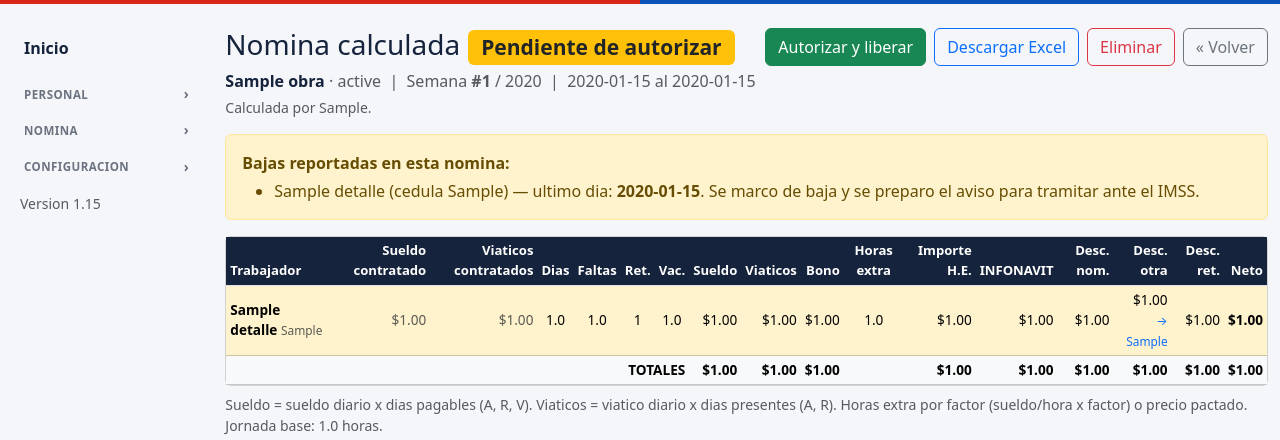
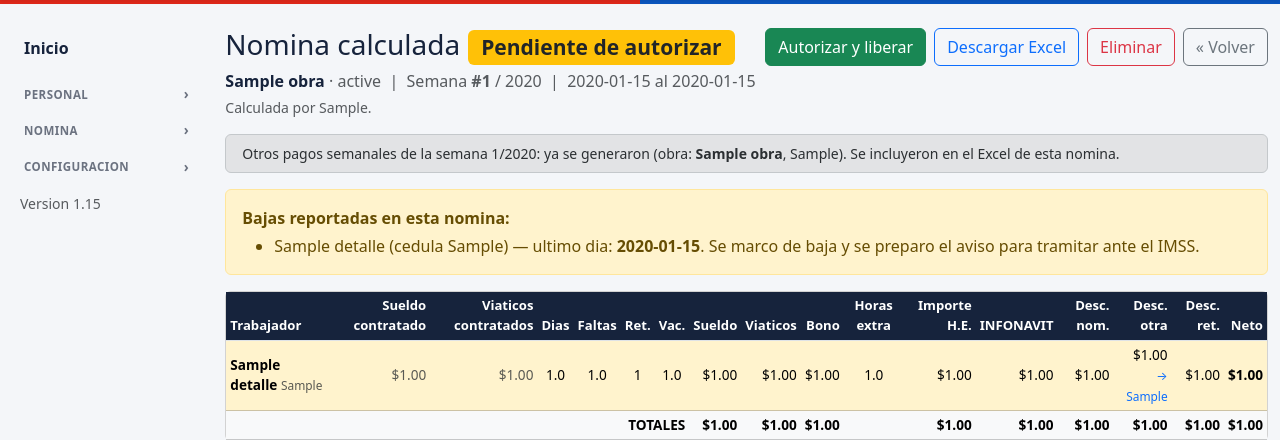
Before and after one commit to Poltech2024/poltech, a Flask app: page /nomina/1 in a window 1280 px wide. Shown: the part 64-504 px from the top of the page. Run offline with Flask 3, Linux system fonts and the light colour scheme; the visitor is signed in with stand-in values (Sample User, id 1); data comes from the database, SQL or seed files in the repository; tables that the repository leaves empty hold one stand-in row (values such as "Sample post").

Commit message:
Agrega Otros pagos semanales (solo Administrador): roster de pagos que no son nomina de trabajadores (sin puesto, obra, asistencia ni contrato), con clave propia B001... independiente de la cedula del checador. Se generan como hoja aparte dentro del Excel de una nomina calculada, una sola vez por semana (en una sola obra) para que el contador los pague junto con la nomina real. La hoja solo aparece si quien descarga el Excel es Administrador, aunque el lote ya exista, para que superintendente/residente nunca la vean.

```diff
--- a/app.py
+++ b/app.py
@@ -111,6 +111,18 @@ def siguiente_cedula(db):
     else:
         num += 1
     return f"{letra}{num:03d}"
+
+def siguiente_clave_otro_pago(db):
+    """Clave B001, B002... para el roster de Otros pagos semanales.
+    Es una serie propia, independiente de la cedula del checador (empleados.cedula):
+    no se usa para asistencia ni calculo de nomina, solo para identificar el registro."""
+    row = db.execute(
+        "SELECT clave FROM otros_pagos WHERE clave IS NOT NULL AND clave<>'' "
+        "ORDER BY clave DESC LIMIT 1").fetchone()
+    if not row or not row["clave"]:
+        return "B001"
+    num = int(row["clave"][1:])
+    return f"B{num + 1:03d}"
 
 
 def resolver_puesto(db, obra_nom):
@@ -334,6 +346,28 @@ CREATE TABLE IF NOT EXISTS clasificaciones (
     id INTEGER PRIMARY KEY AUTOINCREMENT,
     nombre TEXT UNIQUE NOT NULL
 );
+CREATE TABLE IF NOT EXISTS otros_pagos (
+    id INTEGER PRIMARY KEY AUTOINCREMENT,
+    clave TEXT UNIQUE,
+    nombre TEXT NOT NULL,
+    banco TEXT,
+    tipo_cuenta TEXT,
+    numero_cuenta TEXT,
+    monto_semanal REAL NOT NULL DEFAULT 0,
+    activo INTEGER NOT NULL DEFAULT 1,
+    creado_en TEXT
+);
+CREATE TABLE IF NOT EXISTS otros_pagos_lotes (
+    id INTEGER PRIMARY KEY AUTOINCREMENT,
+    anio INTEGER NOT NULL,
+    semana_num INTEGER NOT NULL,
+    nomina_id INTEGER,
+    obra_id INTEGER,
+    generado_por TEXT,
+    generado_en TEXT,
+    detalle_json TEXT,
+    UNIQUE(anio, semana_num)
+);
 CREATE TABLE IF NOT EXISTS bitacora (
     id INTEGER PRIMARY KEY AUTOINCREMENT,
     fecha TEXT,
@@ -3163,9 +3197,15 @@ def nomina_resultado(nomina_id):
     pct_despacho = _num(get_param(db, "porcentaje_despacho", "0"))
     despacho = round(caja["neto"] * pct_despacho / 100.0, 2)
     total_a_pagar = round(caja["neto"] + despacho, 2)
+    lote_otros_pagos = None
+    if role_rank(session.get("role", "")) >= ADMIN_RANK:
+        lote_otros_pagos = db.execute(
+            "SELECT l.*, o.nombre AS obra FROM otros_pagos_lotes l LEFT JOIN obras o ON o.id=l.obra_id "
+            "WHERE l.anio=? AND l.semana_num=?", (n["anio"], n["semana_num"])).fetchone()
     return render_template("nomina_resultado.html", n=n, det=det, tot=tot,
                            bajas=bajas, por_clasif=por_clasif, caja=caja, caja_rows=caja_rows,
-                           pct_despacho=pct_despacho, despacho=despacho, total_a_pagar=total_a_pagar)
+                           pct_despacho=pct_despacho, despacho=despacho, total_a_pagar=total_a_pagar,
+                           lote_otros_pagos=lote_otros_pagos)
 
 
 @app.route("/nomina/<int:nomina_id>/eliminar", methods=["POST"])
@@ -3370,10 +3410,127 @@ def nomina_excel(nomina_id):
         cj.column_dimensions[L2].width = 16
     cj.column_dimensions["G"].width = 22
 
+    # ---- Hoja "Otros pagos semanales" (solo si quien descarga es Administrador
+    # Y ya se genero el lote de esta semana para ESTA nomina; nunca visible para
+    # superintendente/residente aunque el lote exista). ----
+    if role_rank(session.get("role", "")) >= ADMIN_RANK:
+        lote = db.execute(
+            "SELECT * FROM otros_pagos_lotes WHERE nomina_id=?", (nomina_id,)).fetchone()
+        if lote:
+            items = json.loads(lote["detalle_json"] or "[]")
+            op = wb.create_sheet("Otros pagos semanales")
+            op.append(["CLAVE", "NOMBRE", "BANCO", "TIPO CUENTA", "No. CUENTA", "MONTO"])
+            for c in op[1]:
+                c.font = Font(name="Arial", bold=True, color="FFFFFF")
+                c.fill = PatternFill("solid", fgColor=NAVY)
+            tot_op = 0.0
+            for it in items:
+                op.append([it.get("clave", ""), it.get("nombre", ""), it.get("banco", ""),
+                          it.get("tipo_cuenta", ""), it.get("numero_cuenta", ""),
+                          _num(it.get("monto"))])
+                tot_op += _num(it.get("monto"))
+            op.append(["", "", "", "", "TOTAL", round(tot_op, 2)])
+            for row in range(2, op.max_row + 1):
+                op.cell(row, 6).number_format = '#,##0.00'
+                op.cell(row, 5).number_format = "@"
+            op.column_dimensions["B"].width = 26
+            for L3 in ("A", "C", "D", "E", "F"):
+                op.column_dimensions[L3].width = 16
+
     buf = io.BytesIO(); wb.save(buf); buf.seek(0)
     nombre = f"Nomina_{re.sub(r'[^A-Za-z0-9]+','_',n['obra']).strip('_')}_{n['fecha_inicio']}.xlsx"
     return send_file(buf, as_attachment=True, download_name=nombre,
                      mimetype="application/vnd.openxmlformats-officedocument.spreadsheetml.sheet")
+
+
+# ---------------------------------------------------------------------------
+# Otros pagos semanales (solo Administrador) - pagos que no son nomina de
+# trabajadores (no llevan puesto, obra, asistencia ni contrato). Se generan
+# como una hoja aparte dentro del Excel de una nomina calculada, una sola vez
+# por semana, para que el contador los pueda pagar junto con la nomina real
+# sin que se mezclen con los datos de los trabajadores.
+# ---------------------------------------------------------------------------
+@app.route("/otros-pagos", methods=["GET", "POST"])
+@min_rank(ADMIN_RANK)
+def otros_pagos():
+    db = get_db()
+    if request.method == "POST":
+        nombre = request.form.get("nombre", "").strip()
+        if not nombre:
+            flash("Escribe el nombre.", "warning")
+        else:
+            db.execute(
+                "INSERT INTO otros_pagos(clave, nombre, banco, tipo_cuenta, numero_cuenta, "
+                "monto_semanal, creado_en) VALUES(?,?,?,?,?,?,?)",
+                (siguiente_clave_otro_pago(db), titulo(nombre),
+                 request.form.get("banco", "").strip(),
+                 request.form.get("tipo_cuenta", "").strip(),
+                 solo_digitos(request.form.get("numero_cuenta", "")),
+                 float(request.form.get("monto_semanal") or 0),
+                 date.today().isoformat()))
+            db.commit()
+            flash("Agregado.", "success")
+        return redirect(url_for("otros_pagos"))
+    roster = db.execute("SELECT * FROM otros_pagos ORDER BY activo DESC, clave").fetchall()
+    lotes = [dict(r, num=len(json.loads(r["detalle_json"] or "[]"))) for r in db.execute(
+        "SELECT l.*, o.nombre AS obra FROM otros_pagos_lotes l "
+        "LEFT JOIN obras o ON o.id=l.obra_id ORDER BY l.anio DESC, l.semana_num DESC").fetchall()]
+    return render_template("otros_pagos.html", roster=roster, lotes=lotes,
+                           bancos=BANCOS, tipos=TIPOS_CUENTA)
+
+
+@app.route("/otro-pago/<int:otro_id>/desactivar", methods=["POST"])
+@min_rank(ADMIN_RANK)
+def otro_pago_desactivar(otro_id):
+    db = get_db()
+    db.execute("UPDATE otros_pagos SET activo=0 WHERE id=?", (otro_id,))
+    db.commit()
+    flash("Desactivado. Ya no se incluira en los proximos lotes.", "success")
+    return redirect(url_for("otros_pagos"))
+
+
+@app.route("/otro-pago/<int:otro_id>/reactivar", methods=["POST"])
+@min_rank(ADMIN_RANK)
+def otro_pago_reactivar(otro_id):
+    db = get_db()
+    db.execute("UPDATE otros_pagos SET activo=1 WHERE id=?", (otro_id,))
+    db.commit()
+    flash("Reactivado.", "success")
+    return redirect(url_for("otros_pagos"))
+
+
+@app.route("/nomina/<int:nomina_id>/otros-pagos/generar", methods=["POST"])
+@min_rank(ADMIN_RANK)
+def otros_pagos_generar(nomina_id):
+    db = get_db()
+    n = db.execute("SELECT * FROM nominas WHERE id=?", (nomina_id,)).fetchone()
+    if not n:
+        abort(404)
+    ya = db.execute(
+        "SELECT * FROM otros_pagos_lotes WHERE anio=? AND semana_num=?",
+        (n["anio"], n["semana_num"])).fetchone()
+    if ya:
+        flash("Ya se generaron los Otros pagos de esta semana (no se puede repetir).", "warning")
+        return redirect(url_for("nomina_resultado", nomina_id=nomina_id))
+    activos = db.execute("SELECT * FROM otros_pagos WHERE activo=1 ORDER BY clave").fetchall()
+    if not activos:
+        flash("No hay personas activas en Otros pagos semanales para generar.", "warning")
+        return redirect(url_for("nomina_resultado", nomina_id=nomina_id))
+    items = [{"clave": r["clave"], "nombre": r["nombre"], "banco": r["banco"],
+              "tipo_cuenta": r["tipo_cuenta"], "numero_cuenta": r["numero_cuenta"],
+              "monto": r["monto_semanal"]} for r in activos]
+    db.execute(
+        "INSERT INTO otros_pagos_lotes(anio, semana_num, nomina_id, obra_id, generado_por, "
+        "generado_en, detalle_json) VALUES(?,?,?,?,?,?,?)",
+        (n["anio"], n["semana_num"], nomina_id, n["obra_id"], session.get("nombre", ""),
+         datetime.now().isoformat(timespec="seconds"), json.dumps(items)))
+    registrar_bitacora(db, "Otros pagos semanales generados",
+                       f"Semana {n['semana_num']}/{n['anio']}, nomina {nomina_id}, "
+                       f"{len(items)} registro(s)")
+    db.commit()
+    flash(f"Listo: se agrego la hoja 'Otros pagos semanales' con {len(items)} registro(s) "
+          "al Excel de esta nomina.", "success")
+    return redirect(url_for("nomina_resultado", nomina_id=nomina_id))
 
 
 # ---------------------------------------------------------------------------
--- a/templates/base.html
+++ b/templates/base.html
@@ -83,6 +83,7 @@
         <a href="{{ url_for('catalogo') }}">Catalogo de sueldos</a>
         {% if current_user.rank >= 100 %}<a href="{{ url_for('usuarios') }}">Usuarios</a>{% endif %}
         {% if current_user.rank >= 100 %}<a href="{{ url_for('parametros') }}">Parametros</a>{% endif %}
+        {% if current_user.rank >= 100 %}<a href="{{ url_for('otros_pagos') }}">Otros pagos semanales</a>{% endif %}
       </div>
 
       <div class="text-muted small mt-3 ps-2">Version {{ APP_VERSION }}</div>
--- a/templates/nomina_resultado.html
+++ b/templates/nomina_resultado.html
@@ -44,6 +44,22 @@
     <a class="btn btn-outline-secondary" href="{{ url_for('nomina') }}">&laquo; Volver</a>
   </div>
 </div>
+
+{% if current_user.rank >= ADMIN_RANK %}
+<div class="alert alert-secondary d-flex justify-content-between align-items-center py-2">
+  {% if lote_otros_pagos %}
+  <span class="small">Otros pagos semanales de la semana {{ n.semana_num }}/{{ n.anio }}: ya se generaron
+    (obra: <b>{{ lote_otros_pagos.obra or n.obra }}</b>, {{ lote_otros_pagos.generado_en }}).
+    {% if lote_otros_pagos.nomina_id == n.id %}Se incluyeron en el Excel de esta nomina.{% else %}Se incluyeron en otra obra; no se pueden repetir esta semana.{% endif %}</span>
+  {% else %}
+  <span class="small">Otros pagos semanales: aun no se han generado para esta semana.</span>
+  <form method="post" action="{{ url_for('otros_pagos_generar', nomina_id=n.id) }}"
+        onsubmit="return confirm('Incluir Otros pagos semanales en el Excel de esta nomina? Solo se puede hacer una vez por semana.');">
+    <button class="btn btn-sm btn-outline-dark">Incluir Otros pagos semanales en este Excel</button>
+  </form>
+  {% endif %}
+</div>
+{% endif %}
 
 {% if bajas %}
 <div class="alert alert-warning">
```
Also changed, not shown: templates/otros_pagos.html (added, +81 -0 lines).
